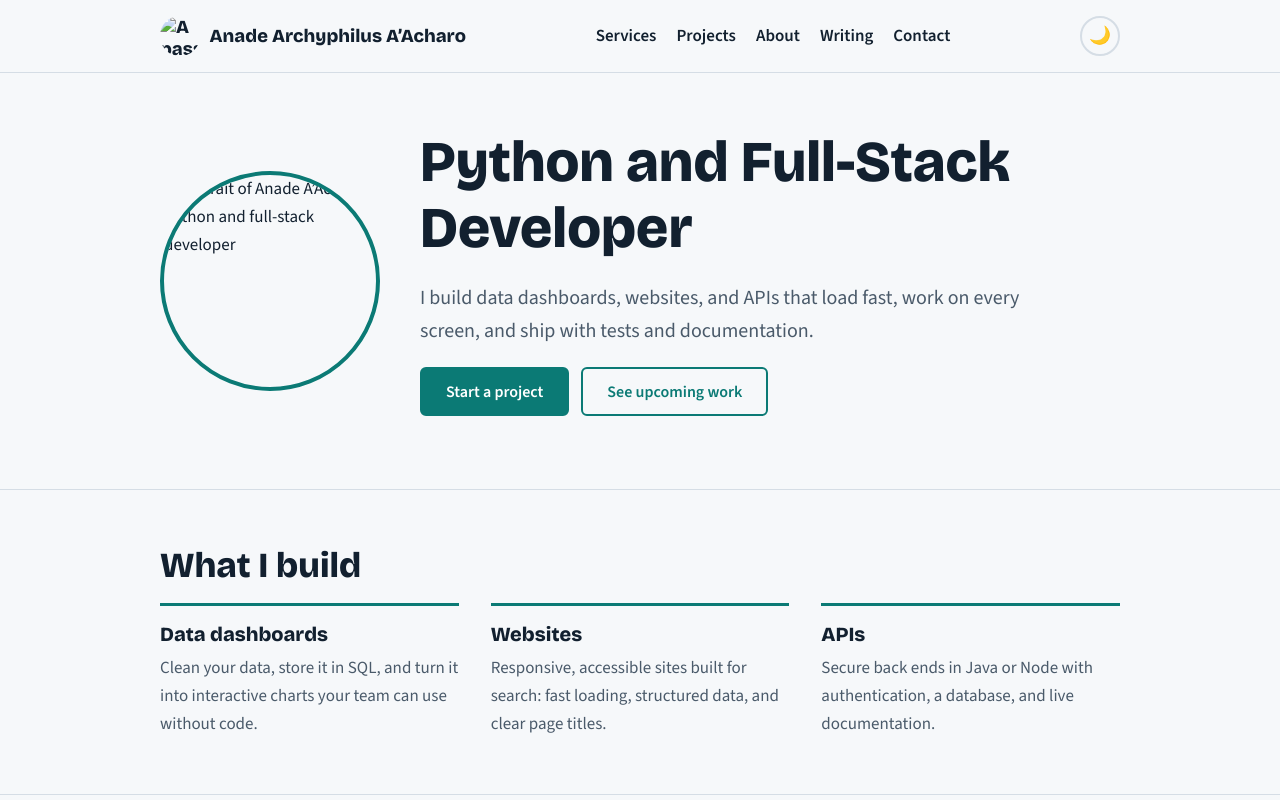
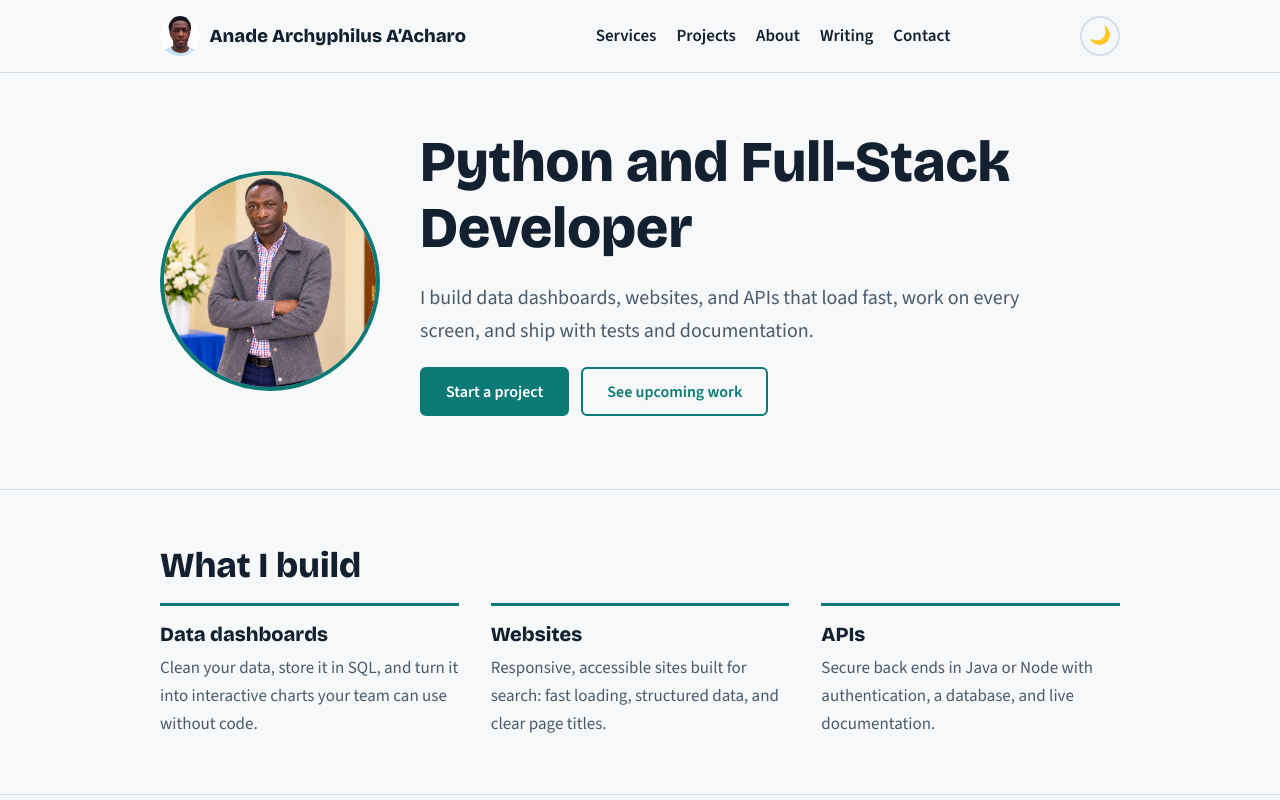
Before and after one commit to AAchar-0/AAchar-0.github.io, a plain HTML site: page index.html in a window 1280 px wide. Shown: the top 800 px of the page. Drawn offline with nearby package versions, Linux system fonts and the light colour scheme.

Commit message:
Fix image file extensions for logo and hero photo

```diff
--- a/index.html
+++ b/index.html
@@ -54,7 +54,7 @@
   <a class="skip" href="#main">Skip to content</a>
 
   <header class="site-header">
-    <a class="brand" href="#top"><img class="logo" src="assets/logo.jpg" width="40" height="40" alt="A passport size image of Anade Archyphilus A’Acharo"> <span>Anade Archyphilus A’Acharo</span></a>
+    <a class="brand" href="#top"><img class="logo" src="assets/logo.jpeg" width="40" height="40" alt="A passport size image of Anade Archyphilus A’Acharo"> <span>Anade Archyphilus A’Acharo</span></a>
     <nav id="nav" aria-label="Main">
       <a href="#services">Services</a>
       <a href="#projects">Projects</a>
@@ -72,7 +72,7 @@
   <main id="main">
     <!-- HERO: one h1 per page is an SEO rule -->
     <section class="hero" id="top">
-      <img class="photo" src="assets/photo.jpeg" width="220" height="220"
+      <img class="photo" src="assets/photo.jpg" width="220" height="220"
            alt="Portrait of Anade A’Acharo, Python and full-stack developer">
       <div>
         <h1>Python and Full-Stack Developer</h1>
```
